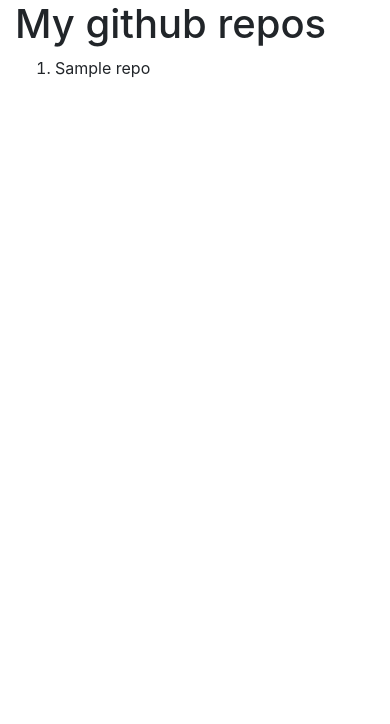
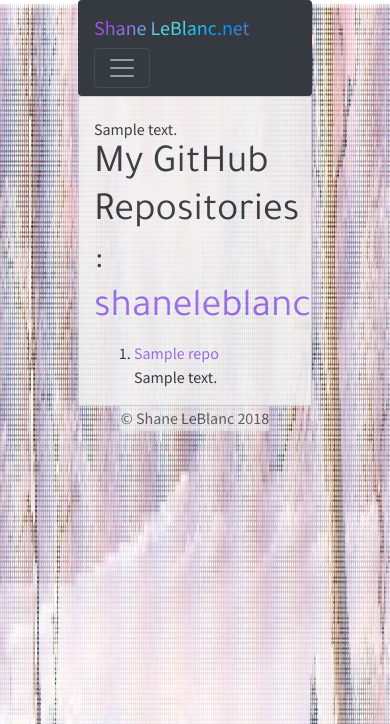
Before and after one commit to shaneleblanc/portfolio-django, a Python web app: template templates/github.html in a window 390 px wide. Shown: the top 724 px of the page. Run offline with Jinja, Linux system fonts and the light colour scheme; the template is opened without the code that fills it: most values are stand-ins (such as "Sample title", 1, 10 or a date in 2020); some libraries are stand-ins or nearby versions.

Commit message:
redone front-end layout

```diff
--- /dev/null
+++ b/static/css/main.css
@@ -0,0 +1,55 @@
+body {
+  background-image: url("/static/img/asciibobross.png");
+  background-size: 100% 1080px;
+  font-family: 'Tajawal', sans-serif;
+  font-family: 'Raleway', sans-serif;
+  font-family: 'Source Sans Pro', sans-serif;
+    padding-top: 0px;
+    padding-bottom: 20px;
+}
+h1 {
+  font-family: 'Tajawal';
+}
+.col {
+  padding-top: 20px;
+  border: 1px solid #ccc;
+  background-color: #f3f3f3;
+  opacity: 0.85;
+}
+.col-xs-1 {
+  padding-top: 20px;
+  border: 1px solid #ccc;
+  background-color: #f3f3f3;
+}
+.px-0 {
+  margin-left: 20vw;
+  margin-right: 20vw;
+  width: 60%;
+}
+.navbar-brand {
+  background: linear-gradient(330deg, #e05252 0%, #0094ff 25%, #52e0e0 50%, #9952e0 75%, #d23dff 100%);
+  -webkit-background-clip: text;
+  background-clip: text;
+  -webkit-text-fill-color: transparent;
+}
+a {
+  color: #9161ea;
+  text-decoration: none;
+  background-color: transparent;
+  -webkit-text-decoration-skip: objects;
+}
+
+a:hover {
+  color: #0056b3;
+  text-decoration: underline;
+}
+
+.footer {
+  height: 25px;
+  padding-bottom: 0px;
+  opacity: 0.65;
+  background-color: #f3f3f3;
+  margin: auto;
+  vertical-align: center;
+  horiz-align: center;
+}
--- /dev/null
+++ b/static/js/github-fetch.js
@@ -0,0 +1,4 @@
+function fetchGitHub() {
+    fetch('/github_api')
+      .then(data => )
+}
--- a/templates/base.html
+++ b/templates/base.html
@@ -11,7 +11,7 @@
         <script src="https://code.jquery.com/jquery-3.3.1.slim.min.js" integrity="sha384-q8i/X+965DzO0rT7abK41JStQIAqVgRVzpbzo5smXKp4YfRvH+8abtTE1Pi6jizo" crossorigin="anonymous"></script>
         <script src="https://cdnjs.cloudflare.com/ajax/libs/popper.js/1.14.3/umd/popper.min.js" integrity="sha384-ZMP7rVo3mIykV+2+9J3UJ46jBk0WLaUAdn689aCwoqbBJiSnjAK/l8WvCWPIPm49" crossorigin="anonymous"></script>
         <script src="https://stackpath.bootstrapcdn.com/bootstrap/4.1.1/js/bootstrap.min.js" integrity="sha384-smHYKdLADwkXOn1EmN1qk/HfnUcbVRZyYmZ4qpPea6sjB/pTJ0euyQp0Mk8ck+5T" crossorigin="anonymous"></script>
-        <link rel="stylesheet" href="css/main.css">
+        <link rel="stylesheet" href="static/css/main.css">
         <style>
 
         </style>
@@ -23,14 +23,14 @@
         <!--[if lt IE 8]>
             <p class="browserupgrade">You are using an <strong>outdated</strong> browser. Please <a href="http://browsehappy.com/">upgrade your browser</a> to improve your experience.</p>
         <![endif]-->
-        <div class="container px-0">
-        <nav class="navbar navbar-expand-lg navbar-dark bg-dark">
-         <a class="navbar-brand" href="index.html">Shane LeBlanc.net</a>
+        <div class="px-0">
+        <nav class="navbar navbar-expand-md navbar-dark bg-dark rounded">
+         <a class="navbar-brand" href="/">Shane LeBlanc.net</a>
          <button class="navbar-toggler" type="button" data-toggle="collapse" data-target="#navbarsExample03" aria-controls="navbarsExample03" aria-expanded="false" aria-label="Toggle navigation">
            <span class="navbar-toggler-icon"></span>
          </button>
 
-         <div class="collapse navbar-collapse" id="navbarsExample03">
+         <div class="collapse navbar-collapse">
            <ul class="navbar-nav mr-auto">
             <!-- Projects dropdown
              <li class="nav-item dropdown active">
@@ -47,25 +47,35 @@
              {% endfor %}
            </ul>
 
+          <!-- Search box
            <form class="form-inline my-2 my-md-0">
              <input class="form-control" type="text" placeholder="Search">
            </form>
+           -->
          </div>
        </nav>
-     </div>
+        </div><div class="px-0">
        <div class="container">
        <div class="row">
-         <div class="col-lg-8">
+         <div class="col">
 {{content|safe}}
+             {% block content %}
+             {% endblock %}
 </div>
 
+
 </div>
+           <div class="row">
+               <div class="footer">
+               <p>&copy; Shane LeBlanc 2018</p>
+               </div>
+           </div>
 </div>
-<hr>
+        </div>
 
-<footer>
-  <p>&copy; Shane LeBlanc 2018</p>
-</footer>
+        <hr>
+
+
 </div> <!-- /container -->
 </body>
 </html>
--- a/templates/github.html
+++ b/templates/github.html
@@ -1,27 +1,15 @@
-<!DOCTYPE html>
-<html lang="en">
-<head>
-    <meta charset="utf-8"/>
-    <meta name="viewport" content="width=device-width, initial-scale=1"/>
-
-    <title>About me</title>
-    <link rel="stylesheet" href="https://maxcdn.bootstrapcdn.com/bootstrap/4.0.0/css/bootstrap.min.css" integrity="sha384-Gn5384xqQ1aoWXA+058RXPxPg6fy4IWvTNh0E263XmFcJlSAwiGgFAW/dAiS6JXm" crossorigin="anonymous">
-</head>
-
-<body>
-    <div class="container">
-      <div class="row">
-
-        <div class="col-sm-8">
-            <h1>My github repos</h1>
+{%  extends 'base.html' %}
+{%  block content %}
+    <h1>My GitHub Repositories : <a href="https://github.com/shaneleblanc">shaneleblanc</a> </h1>
             <ol>
             {% for repo in github_repos %}
-                <li>{{ repo.name }}</li>
+                <li><a href="{{ repo.html_url }}">{{ repo.name }}</a>
+                    {% if repo.has_pages %}
+                       -  <a href="https://shaneleblanc.github.io/{{ repo.name }}">[Live Demo]</a>
+                    {% endif %}
+                    <p>{{ repo.description }}</p>
+
+                </li>
             {% endfor %}
             </ol>
-        </div>
-      </div>
-
-    </div>
-</body>
-</html>
+{%  endblock  %}
```
Also changed, not shown: forms.py (added, +13 -0 lines), templates/contact.html (added, +24 -0 lines), urls.py (+5 -5 lines), views.py (+96 -44 lines), settings.py (added), static/img/asciibobross.png (added).
